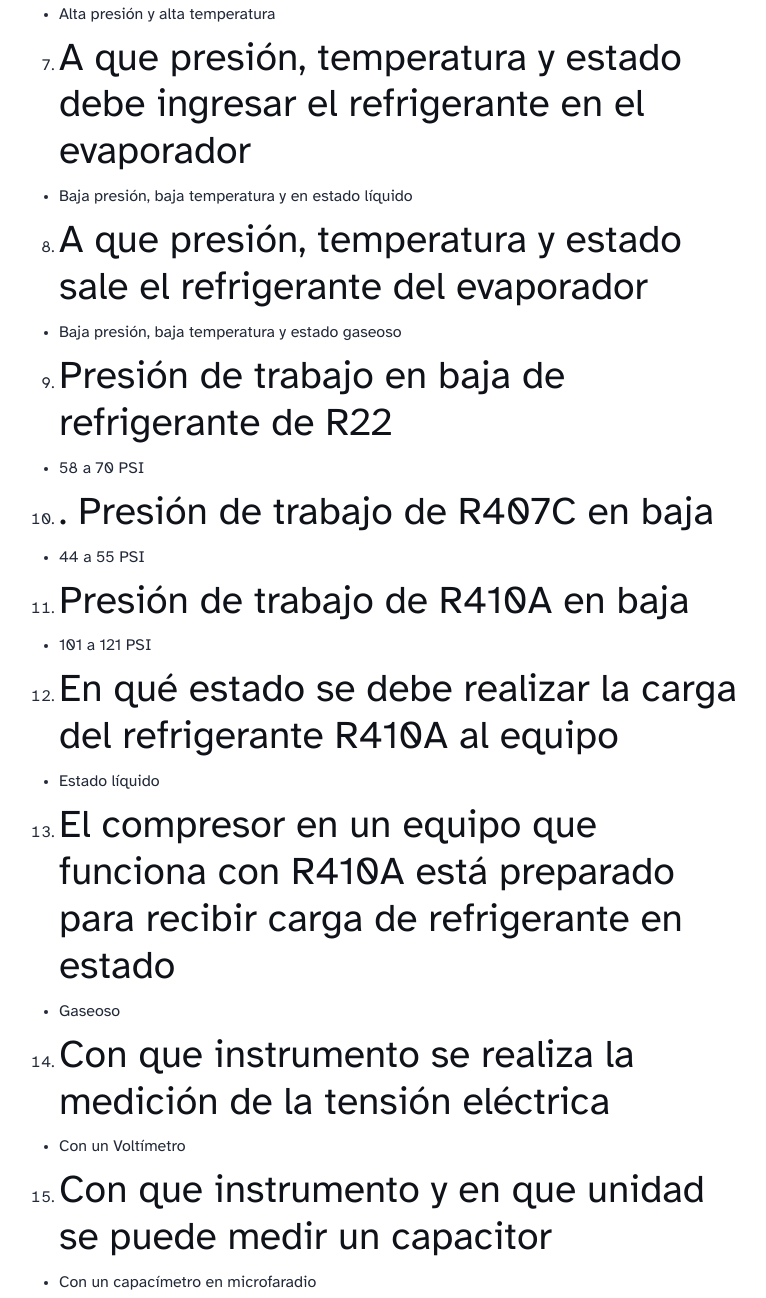
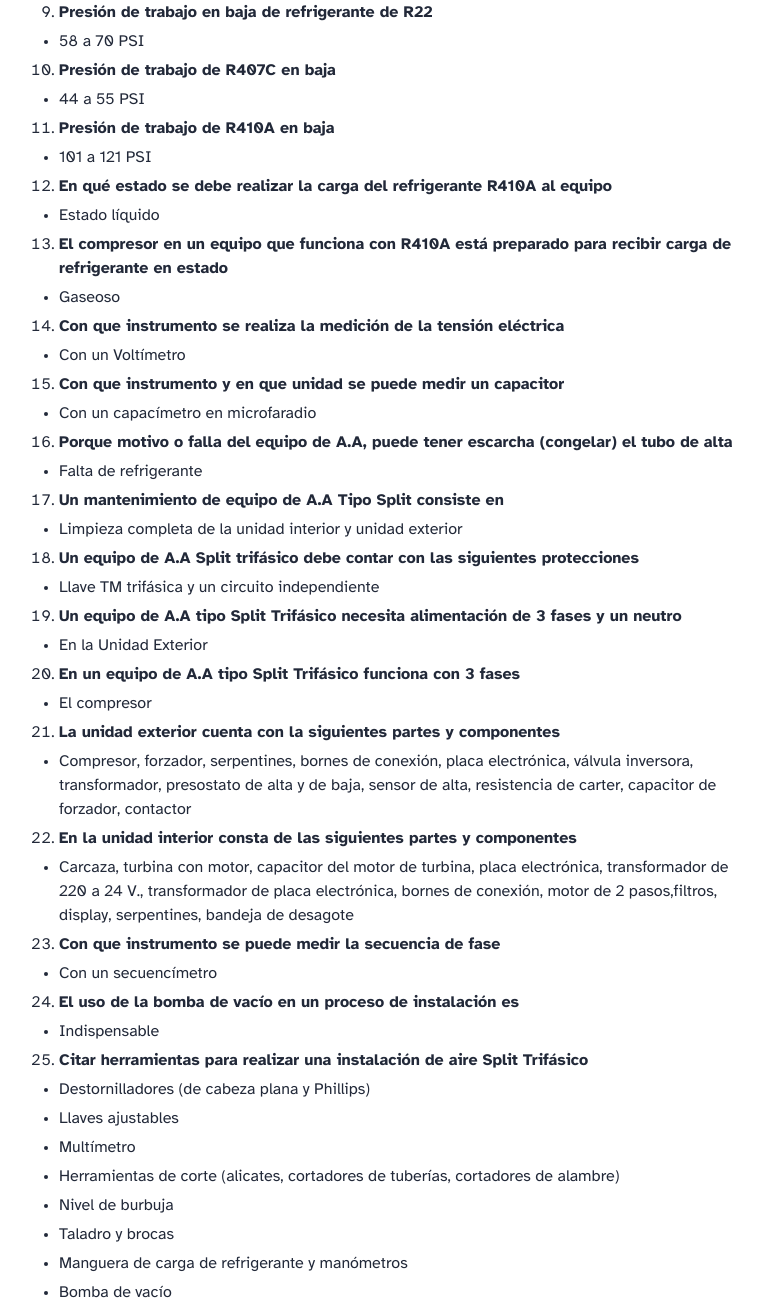
Before and after one commit to denisparaguayo/climatiza-py, an Astro site: page /blog/resumen-practico in a window 1280 px wide. Shown: the part 1055-2353 px from the top of the page, without its empty margins (246-1012 px from the left). Built offline with nearby package versions, Linux system fonts and the light colour scheme; Astro itself is replaced by a stand-in of ours.

Commit message:
resumen ok

```diff
--- a/src/content/blog/resumen-practico.md
+++ b/src/content/blog/resumen-practico.md
@@ -1,109 +1,109 @@
 ---
 title: Resumen practico
-description: ''
-pubDate: 2024-05-04T14:51:55.973Z
-heroImage: ''
+description: Resumen Corto de Preguntas sobré el curso de aires
+pubDate: 2024-05-04T15:33:56.707Z
+heroImage: /experto.jpg
 type: default
 ---
 
-1. ## Se entiende por proceso de refrigeración:
+1.  **Se entiende por proceso de refrigeración:**
 
 - Proceso de retirar calor a través de un refrigerante
 
-2. ## Componentes Principales de un ciclo de refrigeración
+2. **Componentes Principales de un ciclo de refrigeración**
 
 - Compresor, Condensador, válvula de Expansion, evaporador refrigerante
 
-3. ## Ciclo que debe cumplir un proceso de refrigeración
+3.  **Ciclo que debe cumplir un proceso de refrigeración**
 
 - compresión, condensación, restricción y evaporación
 
-4. ## De cuantas unidades principales se compone un A.A tipo Split Trifásica:
+4.  **De cuantas unidades principales se compone un A.A tipo Split Trifásica**
 
 - 2 Unidad interior y unidad exterior
 
-5. ## El compresor cumple las siguientes funciones
+5.  **El compresor cumple las siguientes funciones**
 
 - Comprimir, descargar y succionar el refrigerante en el circuito
 
-6. ## A que presión y temperatura sale el refrigerante del compresor
+6.  **A que presión y temperatura sale el refrigerante del compresor**
 
 - Alta presión y alta temperatura
 
-7. ## A que presión, temperatura y estado debe ingresar el refrigerante en el evaporador
+7.  **A que presión, temperatura y estado debe ingresar el refrigerante en el evaporador**
 
 - Baja presión, baja temperatura y en estado líquido
 
-8. ## A que presión, temperatura y estado sale el refrigerante del evaporador
+8.  **A que presión, temperatura y estado sale el refrigerante del evaporador**
 
 - Baja presión, baja temperatura y estado gaseoso
 
-9. ## Presión de trabajo en baja de refrigerante de R22
+9.  **Presión de trabajo en baja de refrigerante de R22**
 
 - 58 a 70 PSI
 
-10. ## . Presión de trabajo de R407C en baja
+10. **Presión de trabajo de R407C en baja**
 
 - 44 a 55 PSI
 
-11. ## Presión de trabajo de R410A en baja
+11. **Presión de trabajo de R410A en baja**
 
 - 101 a 121 PSI
 
-12. ## En qué estado se debe realizar la carga del refrigerante R410A al equipo
+12. **En qué estado se debe realizar la carga del refrigerante R410A al equipo**
 
 - Estado líquido
 
-13. ## El compresor en un equipo que funciona con R410A está preparado para recibir carga de refrigerante en estado
+13. **El compresor en un equipo que funciona con R410A está preparado para recibir carga de refrigerante en estado**
 
 - Gaseoso
 
-14. ## Con que instrumento se realiza la medición de la tensión eléctrica
+14. **Con que instrumento se realiza la medición de la tensión eléctrica**
 
 - Con un Voltímetro
 
-15. ## Con que instrumento y en que unidad se puede medir un capacitor
+15. **Con que instrumento y en que unidad se puede medir un capacitor**
 
 - Con un capacímetro en microfaradio
 
-16. ## Porque motivo o falla del equipo de A.A, puede tener escarcha (congelar) el tubo de alta
+16. **Porque motivo o falla del equipo de A.A, puede tener escarcha (congelar) el tubo de alta**
 
 - Falta de refrigerante
 
-17. ## Un mantenimiento de equipo de A.A Tipo Split consiste en
+17. **Un mantenimiento de equipo de A.A Tipo Split consiste en**
 
 - Limpieza completa de la unidad interior y unidad exterior
 
-18. ## . Un equipo de A.A Split trifásico debe contar con las siguientes protecciones
+18. **Un equipo de A.A Split trifásico debe contar con las siguientes protecciones**
 
 - Llave TM trifásica y un circuito independiente
 
-19. ## Un equipo de A.A tipo Split Trifásico necesita alimentación de 3 fases y un neutro
+19. **Un equipo de A.A tipo Split Trifásico necesita alimentación de 3 fases y un neutro**
 
 - En la Unidad Exterior
 
-20. ## En un equipo de A.A tipo Split Trifásico funciona con 3 fases
+20. **En un equipo de A.A tipo Split Trifásico funciona con 3 fases**
 
 - El compresor
 
-21. ## La unidad exterior cuenta con la siguientes partes y componentes
+21. **La unidad exterior cuenta con la siguientes partes y componentes**
 
 - Compresor, forzador, serpentines, bornes de conexión, placa electrónica, válvula inversora, transformador, presostato de alta y de baja, sensor de alta,
   resistencia de carter, capacitor de forzador, contactor
 
-22. ## En la unidad interior consta de las siguientes partes y componentes
+22. **En la unidad interior consta de las siguientes partes y componentes**
 
 - Carcaza, turbina con motor, capacitor del motor de turbina, placa electrónica, transformador de 220 a 24 V., transformador de placa electrónica, bornes de conexión, motor de 2 pasos,filtros, display, serpentines, bandeja de desagote
 
-23. ## Con que instrumento se puede medir la secuencia de fase
+23. **Con que instrumento se puede medir la secuencia de fase**
 
 - Con un secuencímetro
 
-24. ## El uso de la bomba de vacío en un proceso de instalación es
+24. **El uso de la bomba de vacío en un proceso de instalación es**
 
 - Indispensable
 
-25. ## Citar herramientas para realizar una instalación de aire Split Trifásico
+25. **Citar herramientas para realizar una instalación de aire Split Trifásico**
 
 - Destornilladores (de cabeza plana y Phillips)
 - Llaves ajustables
```
Also changed, not shown: public/experto.jpg (added).
